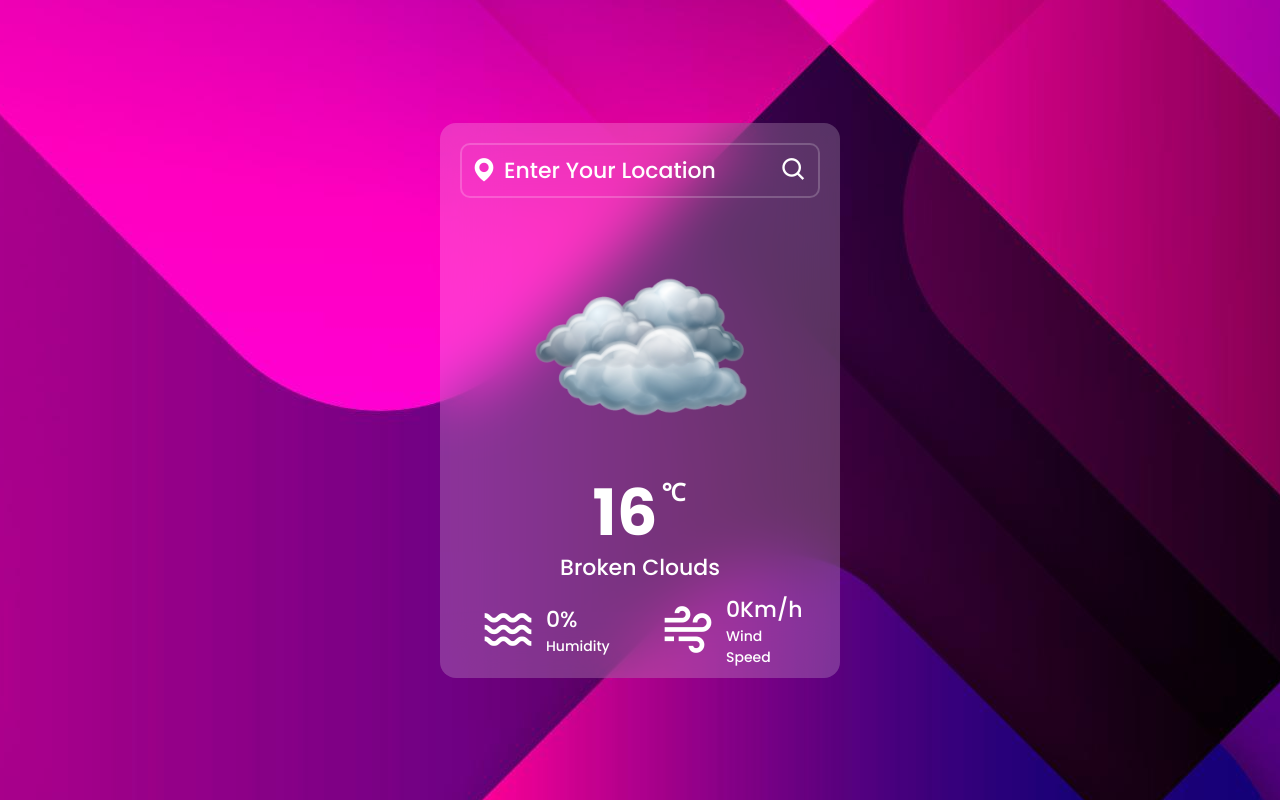
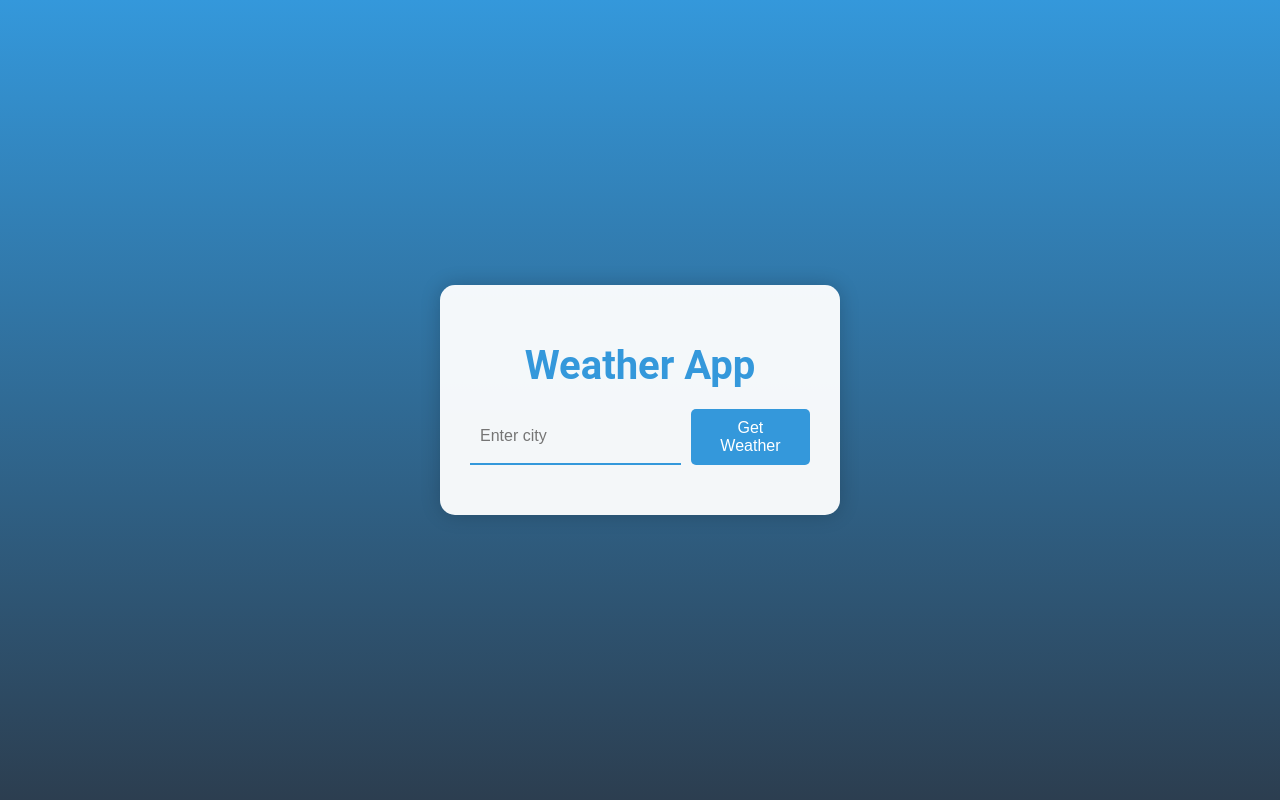
Before and after one commit to Lukearmstrong2201/weather-API-App, a website: page index.html in a window 1280 px wide. Drawn offline with nearby package versions, Linux system fonts and the light colour scheme; some icons are missing.

Commit message:
redesign of weather app

```diff
--- a/index.html
+++ b/index.html
@@ -2,61 +2,27 @@
 <html lang="en">
 <head>
     <meta charset="UTF-8">
-    <meta http-equiv="X-UA-compatible" content="IE=edge">
     <meta name="viewport" content="width=device-width, initial-scale=1.0">
-    <title>Weather App using css and Javascript using a third party API</title>
-    <link href='https://unpkg.com/boxicons@2.1.4/css/boxicons.min.css' rel='stylesheet'>
     <link rel="stylesheet" href="style.css">
+    <link rel="stylesheet" href="https://fonts.googleapis.com/css2?family=Open+Sans:wght@300&display=swap">
+    <link rel="stylesheet" href="https://cdnjs.cloudflare.com/ajax/libs/font-awesome/5.15.3/css/all.min.css" />
+    <link rel="stylesheet" href="https://cdnjs.cloudflare.com/ajax/libs/font-awesome/4.7.0/css/font-awesome.min.css">
+    <link rel="stylesheet" href="https://cdnjs.cloudflare.com/ajax/libs/weather-icons/2.0.12/css/weather-icons.min.css" integrity="sha512-r/Gan7PMSRovDus++vDS2Ayutc/cSdl268u047n4z+k7GYuR7Hiw71FsT3QQxdKJBVHYttOJ6IGLnlM9IoMToQ==" crossorigin="anonymous" referrerpolicy="no-referrer" />
+
+    <title>Weather Application</title>
 </head>
 <body>
     <div class="container">
-        <div class="search-box">
-            <i class='bx bxs-map'></i>
-            <input type="text" placeholder="Enter your location">
-            <button class="bx bx-search"></button>
+        <header>
+            <h1>Weather App</h1>
+        </header>
+        <div class="search-container">
+            <input type="text" id="cityInput" placeholder="Enter city">
+            <button onclick="getWeather()"> Get Weather</button>
         </div>
-
-        <div class="weather-box">
-            <div class="box info-weather">
-                <div class="weather">
-                    <img src="assets\cloudy.png"></img>
-                    <p class="temperature">16 <span>℃</span></p>
-                    <p class="description">Broken Clouds</p>
-                </div>
-            </div>
-        </div>
-        <div class="weather-details">
-            <div class="humidity">
-                <i class='bx bx-water'></i>
-                <div class="text">
-                    <div class="info-humidity">
-                        <span>0%</span>
-                    </div>
-                    <p>Humidity</p>
-                </div>
-            </div>
-
-            <div class="wind">
-                <div class="humidity">
-                    <i class='bx bx-wind' ></i>
-                    <div class="text">
-                        <div class="info-wind">
-                            <span>0Km/h</span>
-                        </div>
-                        <p>Wind Speed</p>
-                    </div>
-                </div>
-
-
-
-        </div>
+        <div id="loader">Loading...</div>
+        <div id="weatherInfo" class="weather-info"></div>
     </div>
-
-
-
-
-
-
     <script src="script.js"></script>
 </body>
 </html>
--- a/script.js
+++ b/script.js
@@ -0,0 +1,103 @@
+const weatherInfo = document.getElementById('weatherInfo');
+
+function getWeather() {
+    const cityInput = document.getElementById('cityInput').value;
+    const apiUrl = `http://localhost:5500/weather/${cityInput}`;
+
+    if (!cityInput) {
+        console.error('City input is empty.');
+        // You might want to handle this case, e.g., display an error message to the user.
+        return;
+    }
+
+    loader.style.display = 'block'
+
+    fetch(apiUrl)
+        .then(response => {
+            if (!response.ok) {
+                throw new Error(`Network response was not ok: ${response.statusText}`);
+            }
+            return response.json();
+        })
+        .then(data => {
+            displayWeather(data);
+        })
+        .catch(error => {
+            console.error('Error fetching weather data:', error);
+            displayError(`Error fetching weather data. ${error.message}`);;
+        })
+        .finally(() => {
+            // Hide loader after fetching data
+            loader.style.display = 'none';
+        });
+
+}
+
+function displayWeather(data) {
+
+    try {
+
+        //this line is for debugging perposes, comment out when not in use!
+        console.log('Weather Data:', data);
+
+        // Ensure the response is valid JSON
+        const jsonData = JSON.parse(JSON.stringify(data));
+
+        if (jsonData && jsonData.main && jsonData.weather) {
+            const temperature = Math.round(jsonData.main.temp - 273.15); // Convert from Kelvin to Celsius
+            const description = jsonData.weather[0].description;
+            const cityName = jsonData.name;
+            const iconCode = jsonData.weather[0].icon;
+            const windSpeed = Math.round(jsonData.wind.speed);
+            const humidity = Math.round(jsonData.main.humidity);
+            console.log(iconCode);
+            const iconUrl = `https://openweathermap.org/img/w/${iconCode}.png`;
+
+            const weatherIconClass = mapIconCodeToWeatherIcon(iconCode);
+            const iconHtml = `<i class="wi ${weatherIconClass} weather-icon"></i>`;
+
+            document.body.style.backgroundImage = `url('https://source.unsplash.com/1600x900/?${cityName},weather')`;
+            const weatherHTML = `
+                <h2>${cityName}</h2>
+                <p>${description}</p>
+                <p>Temperature: ${temperature} ℃</p>
+                <p><i class="fas fa-wind"></i>Wind Speed: ${windSpeed} m/s</p>
+                <p><i class="fas fa-tint"></i>Humidity: ${humidity}%</p>
+                ${iconHtml}
+            `;
+
+            weatherInfo.innerHTML = weatherHTML;
+
+        } else {
+            console.error('Invalid weather data received.');
+            displayError('Error fetching weather data. Please try again');;
+        }
+
+    } catch (error) {
+        console.error(`Error parsing JSON: ${error.message}`);
+        displayError('Error fetching weather data. Please try again');
+    }
+}
+
+function displayError(message) {
+    // Display error message
+    weatherInfo.innerHTML = `<p class="error">${message}</p>`;
+}
+
+function mapIconCodeToWeatherIcon(iconCode) {
+    // Example mappings, you might need to adjust these based on your needs
+    const iconMappings = {
+        '01d': 'wi-day-sunny',
+        '02d': 'wi-day-cloudy',
+        '03d': 'wi-cloud',
+        '04d': 'wi-cloudy',
+        '09d': 'wi-showers',
+        '10d': 'wi-rain',
+        '11d': 'wi-thunderstorm',
+        '13d': 'wi-snow',
+        '50d': 'wi-fog',
+        // Similar mappings for night icons, e.g., '01n': 'wi-night-clear'
+    };
+
+    return iconMappings[iconCode] || 'wi-day-sunny'; // Default to a sunny icon if not found
+}
--- a/style.css
+++ b/style.css
@@ -1,149 +1,102 @@
-@import url("https://fonts.googleapis.com/css2?family=Poppins:wght@300;400;500;600;700;800;900&display=swap");
-
-* {
+body {
+    font-family: 'Roboto', sans-serif;
+    background: linear-gradient(to bottom, #3498db, #2c3e50);
+    color: #000000;
     margin: 0;
     padding: 0;
-    box-sizing: border-box;
-    font-family: "Poppins", sans-serif;
-}
-
-body {
-    display:flex;
+    display: flex;
+    align-items: center;
     justify-content: center;
-    align-items: center;
     min-height: 100vh;
-    background: url('assets/background.jpg');
-    background-position: center;
 }
 
 .container {
+    background: rgba(255, 255, 255, 0.95);
+    box-shadow: 0 0 20px rgba(0, 0, 0, 0.2);
+    padding: 30px;
+    border-radius: 15px;
+    text-align: center;
+    max-width: 400px;
+    width: 100%;
+    box-sizing: border-box;
+    transition: background 0.3s ease;
     position: relative;
-    width: 400px;
-    height: 555px;
-    background: rgb(255,255,255, 0.2);
-    backdrop-filter: blur(30px);
-    border-radius: 16px;
-    padding: 20px;
-    color: #fff;
-    border: 2px solid rgba(255,255,255 .2);
 }
 
-.search-box {
-    position: relative;
-    width: 100%;
-    height: 55px;
-    display:flex;
-    align-items: center;
+.container:hover {
+    background: rgba(255, 255, 255, 1);
 }
 
-.search-box input {
-    position: absolute;
-    width: 100%;
-    height: 100%;
-    background: transparent;
-    border: 2px solid rgba(255,255,255, .2);
-    outline: none;
-    border-radius: 10px;
-    font-size: 22px;
-    color: #fff;
-    font-weight: 500;
-    text-transform: uppercase;
-    padding: 0 48px 0 42px;
+h1 {
+    color: #3498db;
+    font-size: 2.5em;
+    margin-bottom: 20px;
 }
 
-.search-box input::placeholder {
-    color: #fff;
-    text-transform: capitalize;
+.search-container {
+    display: flex;
+    justify-content: center;
+    margin-bottom: 20px;
 }
 
-.search-box i {
-    position: absolute;
-    left: 10px;
-
-    font-size: 28px;
-}
-.search-box button {
-    position: absolute;
-    padding: 0 40px 0 5px;
-    right: 0;
-    height: 100%;
-    width: 40px;
+input {
+    padding: 10px;
+    border: none;
+    border-bottom: 2px solid #3498db;
     background: transparent;
-    border: none;
-    outline: none;
-    font-size: 28px;
-    color: #fff;
-    cursor: pointer;
+    margin-right: 10px;
+    width: 70%;
+    box-sizing: border-box;
+    font-size: 1em;
+    color: #333;
+    transition: border-bottom 0.3s ease;
 }
 
-.weather-box {
-    text-align: center;
-    margin: 40px 0;
+input:focus {
+    outline: none;
+    border-bottom: 2px solid #2980b9;
 }
 
-.weather-box img {
-    width: 60%;
+button {
+    background: #3498db;
+    color: #fff;
+    padding: 10px 20px;
+    border: none;
+    border-radius: 5px;
+    cursor: pointer;
+    font-size: 1em;
+    transition: background 0.3s ease;
 }
 
-.weather-box .temperature {
-    position: relative;
-    margin: 20px 0 6px -30px;
-    font-size: 64px;
-    line-height: 1;
-    font-weight: 700;
-
+button:hover {
+    background: #2980b9;
 }
 
-.weather-box .temperature span {
-    position: absolute;
-    font-size: 24px;
-    margin-left: 4px;
+#loader {
+    display: none;
+    margin-top: 20px;
 }
 
-.weather-box .description {
-    font-size: 22px;
-    font-weight: 500;
-    text-transform: capitalize;
+#weatherInfo {
+    margin-top: 20px;
+    font-size: 1.2em;
 }
 
-.weather-details {
-    position: absolute;
-    display: flex;
-    padding: 0 20px;
-    bottom: 10px;
-    left: 0;
-    width: 100%;
+
+
+#weatherInfo p {
+    color: black;
 }
 
-.weather-details .humidity,
-.weather-details .wind {
-    display: flex;
-    align-items: center;
-    width: 50%;
+.weather-icon {
+    margin-top: 10px;
+    width: 50px;
+    height: 50px;
+    font-size: 2em;
+    color: orange;
 }
 
-.weather-details .humidity {
-    padding-left: 20px;
-
+.error {
+    color: #e74c3c;
+    font-weight: bold;
 }
-
-.weather-details .wind {
-    padding-right: 20px;
-
-}
-
-.weather-details i {
-    font-size: 56px;
-    margin-right: 10px;;
-}
-
-.weather-details span {
-    display:inline-block;
-    font-size: 22px;
-    font-weight: 500;
-}
-
-.weather-details p {
-font-size: 14px;
-font-weight: 500;
-}
```
Also changed, not shown: package.json (added, +9 -0 lines), server.js (added, +46 -0 lines), README.md (deleted), assets/background.jpg (deleted), assets/clear.png (deleted), assets/cloudy.png (deleted), assets/mist.png (deleted), assets/please 17.jpg (deleted), assets/rain.png (deleted), assets/snow.png (deleted), 3 other files.
